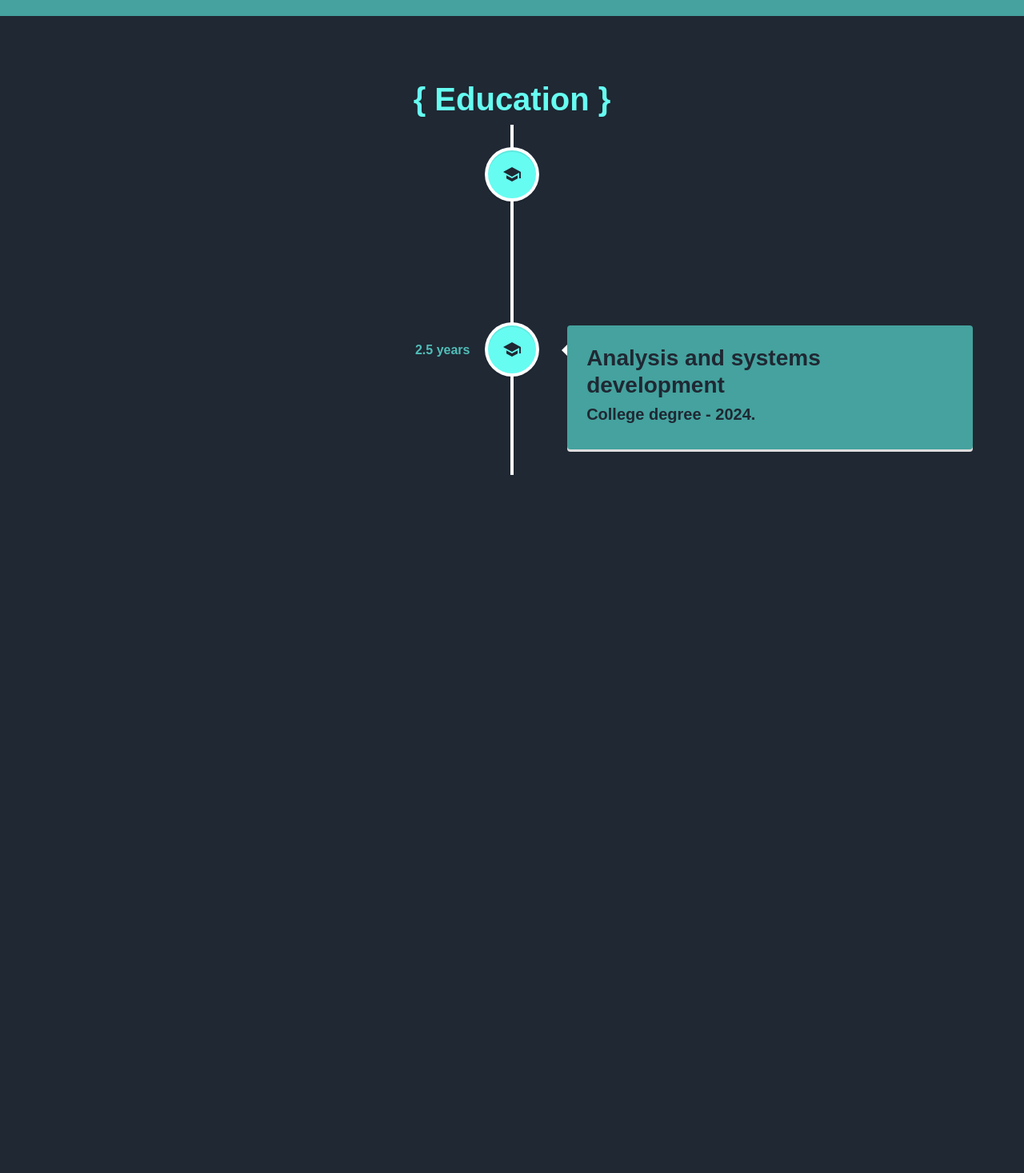
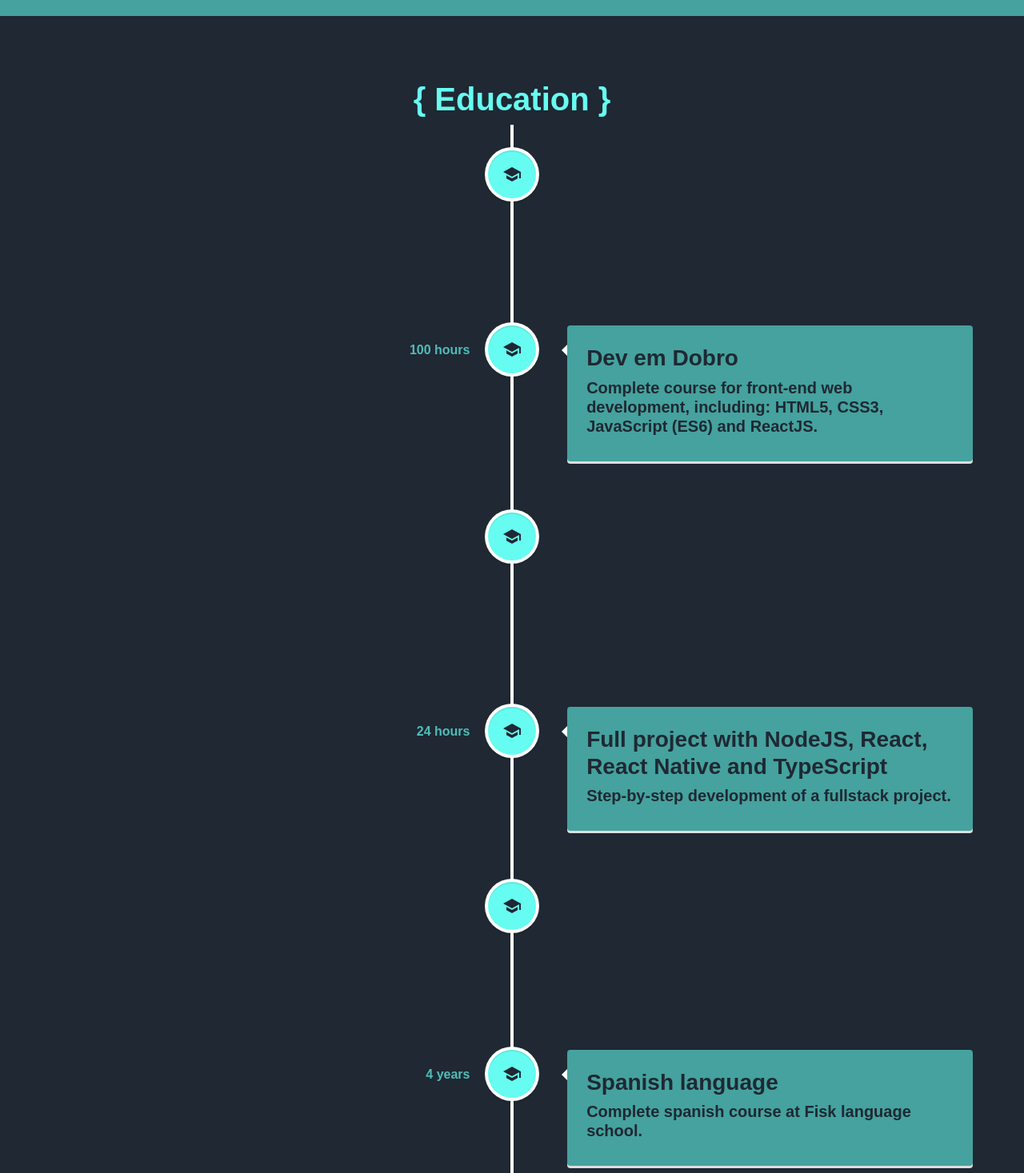
Before and after one commit to Alex-Lima84/main-portfolio, a React (Create React App) app: page / in a window 1280 px wide. Shown: the part 1330-2797 px from the top of the page at 80% size. Before the commit the page ends 1924 px from the top, so only its background shows below. Built offline with nearby package versions, Linux system fonts and the light colour scheme.

Commit message:
education implementation

```diff
--- a/src/components/Education/index.tsx
+++ b/src/components/Education/index.tsx
@@ -27,14 +27,62 @@
                     <VerticalTimelineElement
                         contentStyle={{ background: "#45A29E", color: "#8892b0" }}
 
-                        date="2.5 years"
+                        date="100 hours"
                         dateClassName="education-date"
                         iconStyle={{ background: "#66FCF1", color: "#1F2833" }}
                         icon={<SchoolIcon />}
                     >
-                        <h3>Analysis and systems development</h3>
-                        <a href="https://www.unicesumar.edu.br/ead/cursos-graduacao/analise-e-desenvolvimento-de-sistemas/"></a>
-                        <h5>College degree - 2024.</h5>
+                        <h3>Dev em Dobro</h3>
+                        <a href="https://dev-em-dobro.members.ticto.com.br/portal"></a>
+                        <h5>Complete course for front-end web development, including: HTML5, CSS3, JavaScript (ES6) and ReactJS.</h5>
+                    </VerticalTimelineElement>
+                    <VerticalTimelineElement
+                        contentStyle={{ background: "#45A29E", color: "#8892b0" }}
+
+                        date="14 hours"
+                        dateClassName="education-date"
+                        iconStyle={{ background: "#66FCF1", color: "#1F2833" }}
+                        icon={<SchoolIcon />}
+                    >
+                        <h3>TypeScript - From basic to advanced</h3>
+                        <a href="https://www.udemy.com/course/typescript-do-basico-ao-avancado-c-react-express/"></a>
+                        <h5>Complete course of TypeScript, ReactJS and Express.</h5>
+                    </VerticalTimelineElement>
+                    <VerticalTimelineElement
+                        contentStyle={{ background: "#45A29E", color: "#8892b0" }}
+
+                        date="24 hours"
+                        dateClassName="education-date"
+                        iconStyle={{ background: "#66FCF1", color: "#1F2833" }}
+                        icon={<SchoolIcon />}
+                    >
+                        <h3>Full project with NodeJS, React, React Native and TypeScript</h3>
+                        <a href="https://www.udemy.com/course/dev-fullstack/"></a>
+                        <h5>Step-by-step development of a fullstack project.</h5>
+                    </VerticalTimelineElement>
+                    <VerticalTimelineElement
+                        contentStyle={{ background: "#45A29E", color: "#8892b0" }}
+
+                        date="5 years"
+                        dateClassName="education-date"
+                        iconStyle={{ background: "#66FCF1", color: "#1F2833" }}
+                        icon={<SchoolIcon />}
+                    >
+                        <h3>English language</h3>
+                        <a href="https://fisk.com.br/"></a>
+                        <h5>Complete english course at Fisk language school.</h5>
+                    </VerticalTimelineElement>
+                    <VerticalTimelineElement
+                        contentStyle={{ background: "#45A29E", color: "#8892b0" }}
+
+                        date="4 years"
+                        dateClassName="education-date"
+                        iconStyle={{ background: "#66FCF1", color: "#1F2833" }}
+                        icon={<SchoolIcon />}
+                    >
+                        <h3>Spanish language</h3>
+                        <a href="https://fisk.com.br/"></a>
+                        <h5>Complete spanish course at Fisk language school.</h5>
                     </VerticalTimelineElement>
                 </VerticalTimeline>
             </div>
--- a/src/pages/home/styles.scss
+++ b/src/pages/home/styles.scss
@@ -4,6 +4,11 @@
     padding: 5% 5%;
     position: relative;
     min-height: 100vh;
+
+    .row {
+
+        align-items: center;
+        justify-content: center;
 
         .home-col {
             padding: 15% 5%;
@@ -79,6 +84,10 @@
             }
         }
 
+    }
+
+
+
     .image-container {
         display: flex;
         align-items: center;
@@ -87,20 +96,108 @@
         height: 550px;
 
         .image-home {
-            width: 18%;
+            width: 25%;
             transform: rotate(0deg);
             position: absolute;
         }
     }
 }
 
-@media (max-width: 1028px) {
+@media (max-width: 1200px) {
     .home {
         text-align: center;
+
+        .row {
+            .home-col {
+                padding: 50px 0 25px 0;
+
+                .scroll-down-container {
+                    display: flex;
+                    position: absolute;
+                    bottom: 5%;
+                    left: 25%;
+                }
+            }
         }
 
+        .image-container {
+            margin: 20px 0;
+            display: flex;
+            align-items: center;
+            justify-content: center;
+            width: 100%;
+            height: 250px;
+
             .image-home {
-        position: static;
-        transform: rotate(0);
+                width: 25%;
             }
         }
+    }
+}
+
+@media (max-width: 1000px) {
+    .home {
+        text-align: center;
+
+        .row {
+            .home-col {
+                padding-top: 60px;
+            }
+        }
+
+        .image-container {
+            margin: 20px 0;
+            display: flex;
+            align-items: center;
+            justify-content: center;
+            width: 100%;
+            height: 250px;
+
+            .image-home {
+                width: 30%;
+            }
+        }
+    }
+}
+
+@media (max-width: 750px) {
+    .home {
+
+        .row {
+            .home-col {
+                padding-top: 70px;
+            }
+        }
+
+        .image-container {
+
+            .image-home {
+                width: 35%;
+            }
+        }
+    }
+}
+
+@media (max-width: 650px) {
+    .home {
+
+        .image-container {
+
+            .image-home {
+                width: 40%;
+            }
+        }
+    }
+}
+
+@media (max-width: 550px) {
+    .home {
+
+        .image-container {
+
+            .image-home {
+                width: 50%;
+            }
+        }
+    }
+}
```
Also changed, not shown: src/assets/images/front.png. Lines whose indentation alone changed are shown as unchanged.
